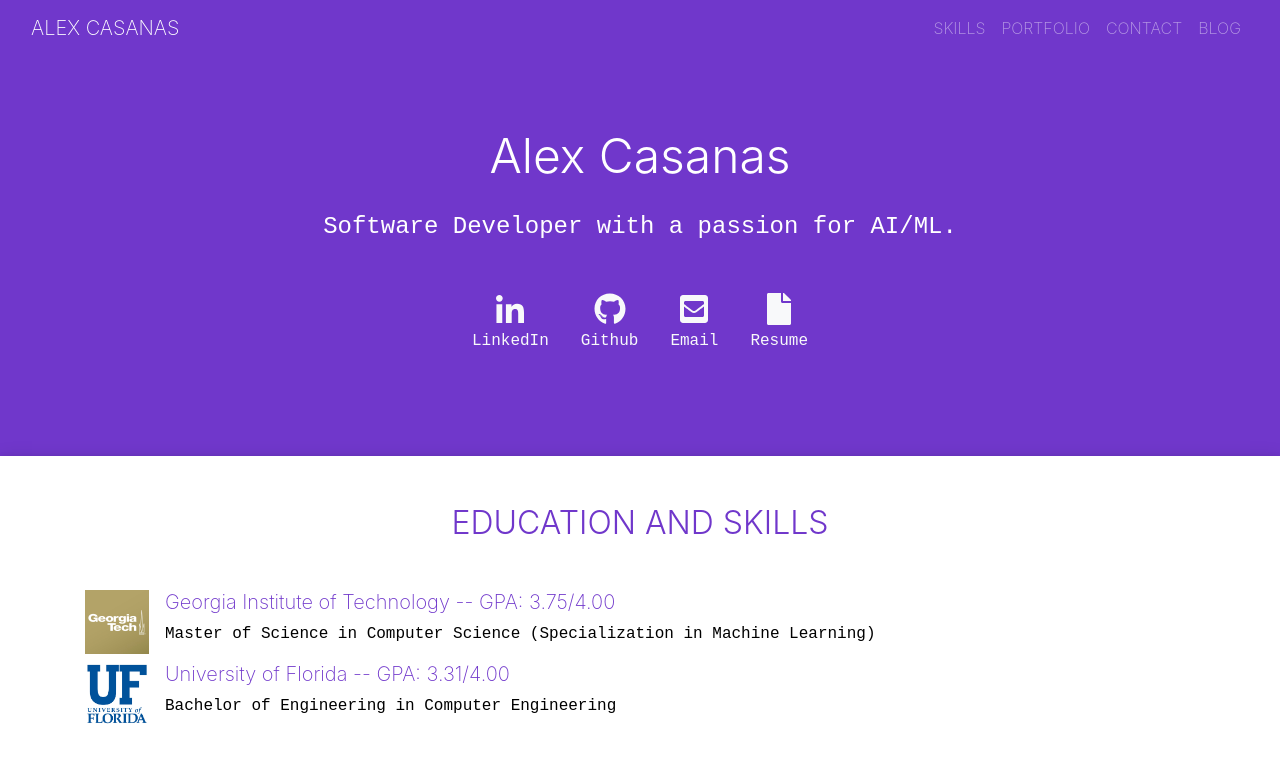
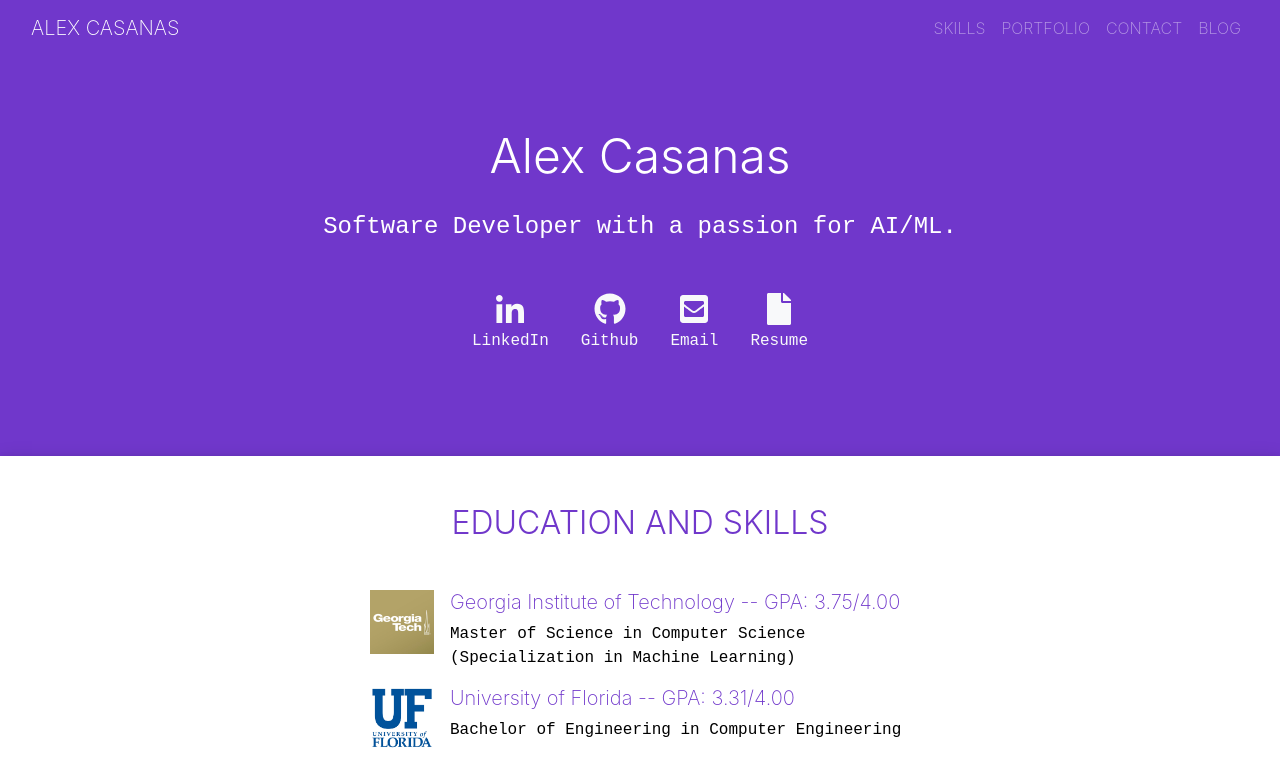
Before and after one commit to casanas10/casanas10.github.io, a plain HTML site: page index.html in a window 1280 px wide. Shown: the top 779 px of the page. Drawn offline with nearby package versions, Linux system fonts and the light colour scheme.

Commit message:
center education

```diff
--- a/css/style.css
+++ b/css/style.css
@@ -209,14 +209,14 @@ body {
     height: 5vh;
 }
 
-
+/* Large devices (desktops, 992px and up) */
 @media (max-width: 992px) {
   .page-section-title {
     padding-top: 2rem;
   }
 }
 
-/* Extra small devices (portrait phones, less than 576px) */
+/* Medium devices (tablets, 768px and up) */
 @media (max-width: 768px) {
 
   .vid-fluid {
--- a/index.html
+++ b/index.html
@@ -77,7 +77,7 @@
 
 		<section class="layout-media container mt-5">
 			<div class="row justify-content-center">
-				<div class="col-lg-12">
+				<div class="col-lg-6 col-md-8 col-sm-12">
 					<section class="media">
 						<img class="layout-image align-self-start mr-3" src="images/gt.jpeg" alt="Georgia Tech Logo">
 						<div class="media-body">
```
